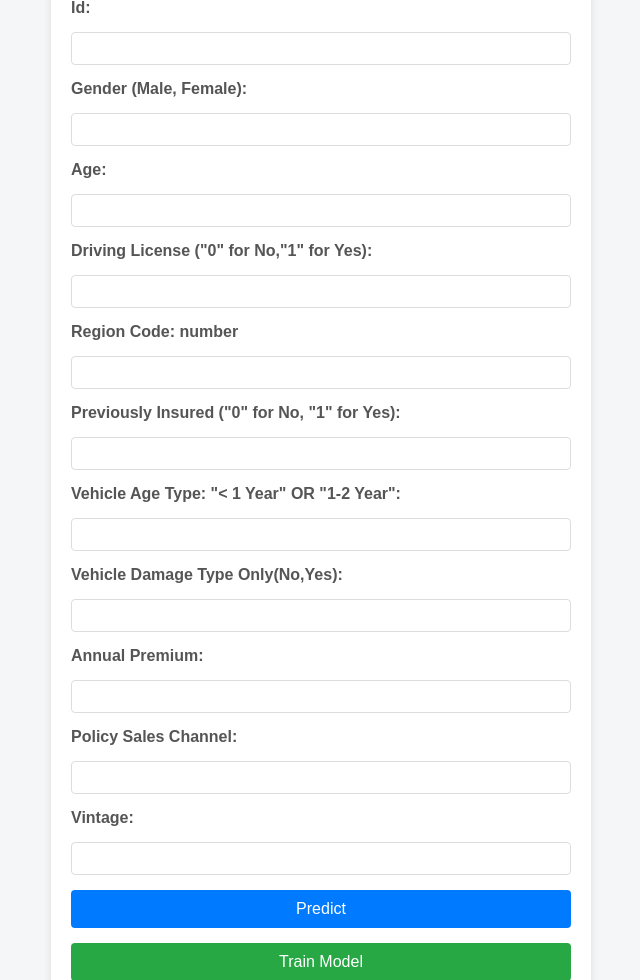
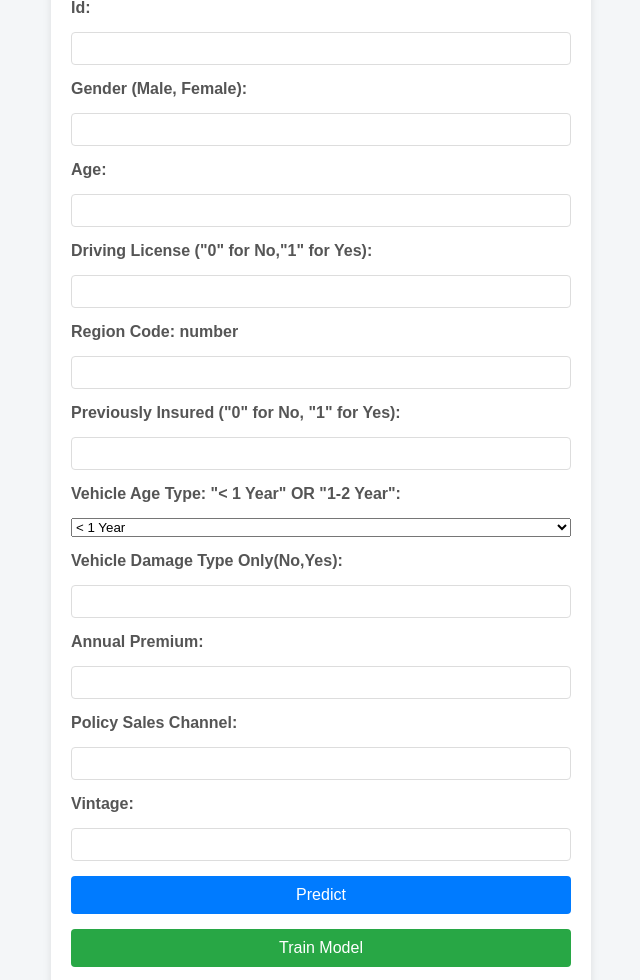
Before and after one commit to hafizmusanadeem/Vehicle-Insurance-System-Complete-End-to-End-ML-Project, a FastAPI app: page / in a window 1280 px wide. Shown: the part 101-1081 px from the top of the page, without its empty margins (319-959 px from the left). Run offline with FastAPI, Linux system fonts and the light colour scheme; parts of the project's set-up code (start-up, migrations or seed data) failed here and were passed over.

Commit message:
index.html updated

```diff
--- a/templates/index.html
+++ b/templates/index.html
@@ -30,8 +30,12 @@
             <label for="Previously_Insured">Previously Insured ("0" for No, "1" for Yes):</label>
             <input type="number" id="Previously_Insured" name="Previously_Insured" required>
 
-            <label for="Vehicle_Age_lt_1_Year">Vehicle Age Type: "< 1 Year" OR "1-2 Year":</label>
-            <input type="text" id="Vehicle_Age_lt_1_Year" name="Vehicle_Age_lt_1_Year" required>
+            <label for="Vehicle_Age">Vehicle Age Type: "< 1 Year" OR "1-2 Year":</label>
+            <select id="Vehicle_Age" name="Vehicle_Age" required>
+                <option value="< 1 Year">< 1 Year</option>
+                <option value="1-2 Year">1-2 Year</option>
+                <option value="> 2 Years">> 2 Years</option>
+            </select>
 
             <label for="Vehicle_Damage">Vehicle Damage Type Only(No,Yes):</label>
             <input type="text" id="Vehicle_Damage" name="Vehicle_Damage" required>
```
